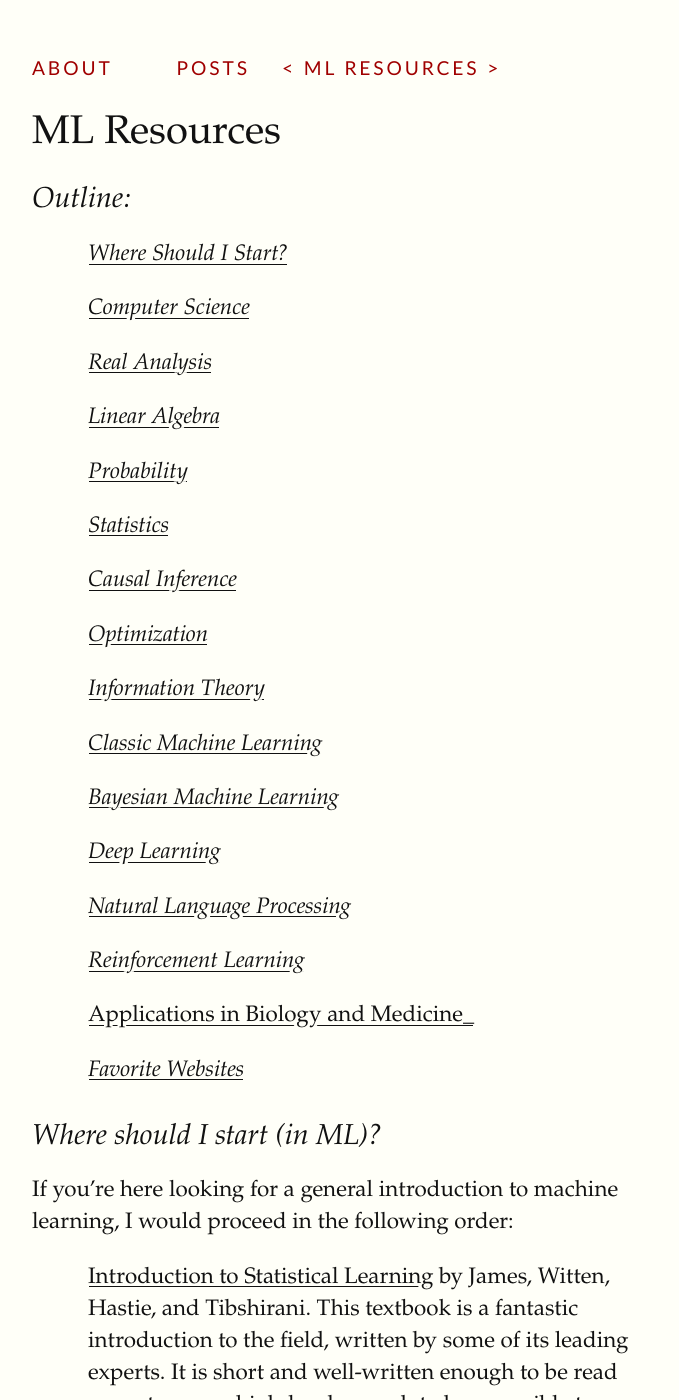
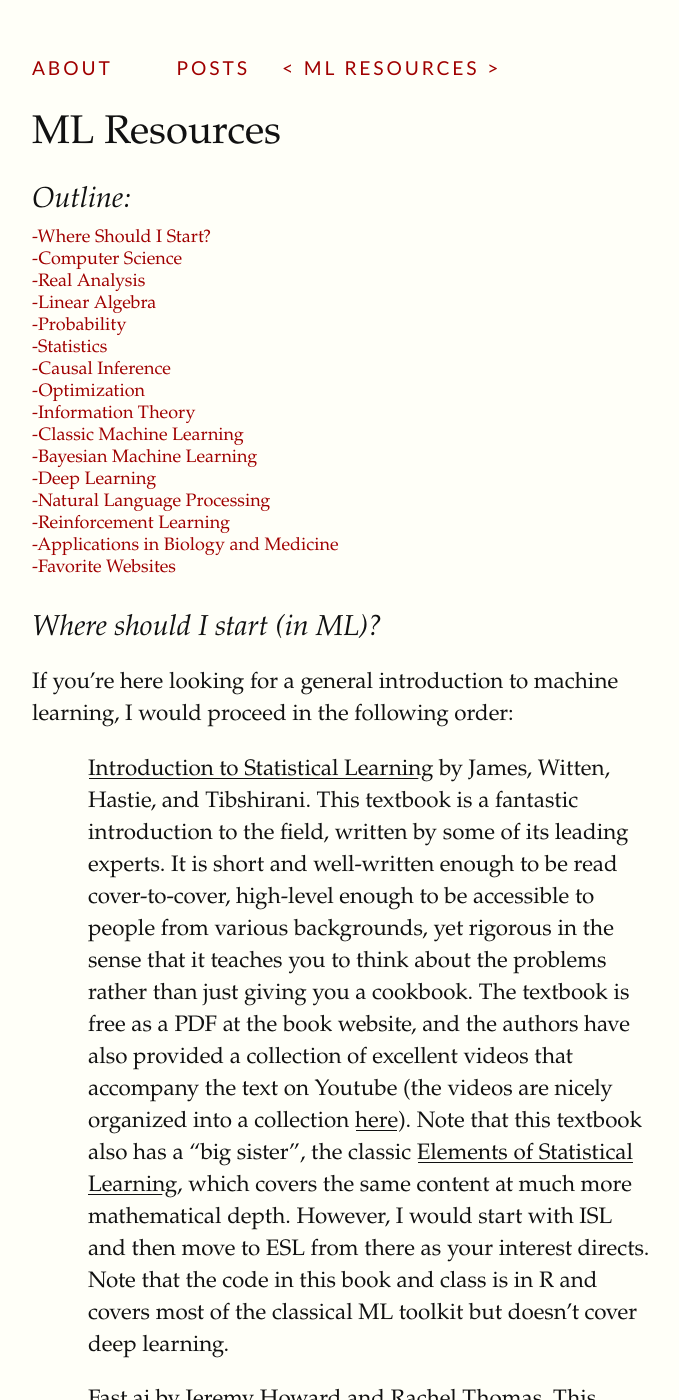
Before and after one commit to sgfin/sgfin.github.io, a Jekyll site: the page built from pages/z2_ml_resources.md, in a window 1280 px wide and 1400 px high. Shown: the whole window, without its empty margins (128-807 px from the left). Built offline with Jekyll 4.4.1, drawn with Linux system fonts in a browser that asks for light colours; some web fonts are replaced.

Commit message:
TOC formatting

```diff
--- a/pages/z2_ml_resources.md
+++ b/pages/z2_ml_resources.md
@@ -18,38 +18,41 @@
 
 <h3>Outline:</h3>
 
-- [_Where Should I Start?_](#Start)
+<div style="padding-top: 10px; font-size:large">
 
-- [_Computer Science_](#CS)
+<a href="#Start">-Where Should I Start?</a><br>
 
-- [_Real Analysis_](#realA)
+<a href="#CS">-Computer Science</a><br>
 
-- [_Linear Algebra_](#LA)
+<a href="#realA">-Real Analysis</a><br>
 
-- [_Probability_](#prob)
+<a href="#LA">-Linear Algebra</a><br>
 
-- [_Statistics_](#stat)
+<a href="#prob">-Probability</a><br>
 
-- [_Causal Inference_](#causal)
+<a href="#stat">-Statistics</a><br>
 
-- [_Optimization_](#opt)
+<a href="#causal">-Causal Inference</a><br>
 
-- [_Information Theory_](#info)
+<a href="#opt">-Optimization</a><br>
 
-- [_Classic Machine Learning_](#ml)
+<a href="#info">-Information Theory</a><br>
 
-- [_Bayesian Machine Learning_](#bayesML)
+<a href="#ml">-Classic Machine Learning</a><br>
 
-- [_Deep Learning_](#DL)
+<a href="#bayesML">-Bayesian Machine Learning</a><br>
 
-- [_Natural Language Processing_](#NLP)
+<a href="#DL">-Deep Learning</a><br>
 
-- [_Reinforcement Learning_](#RL)
+<a href="#NLP">-Natural Language Processing</a><br>
 
-- [Applications in Biology and Medicine_](#bio)
+<a href="#RL">-Reinforcement Learning</a><br>
 
-- [_Favorite Websites_](#misc)
+<a href="#bio">-Applications in Biology and Medicine</a><br>
 
+<a href="#misc">-Favorite Websites</a>
+
+</div>
 
 ### <a name="Start"></a> Where should I start (in ML)?
 
```
Also changed, not shown: _posts/2020-01-31-Comments-ML-Statistics.md (+12 -4 lines).
